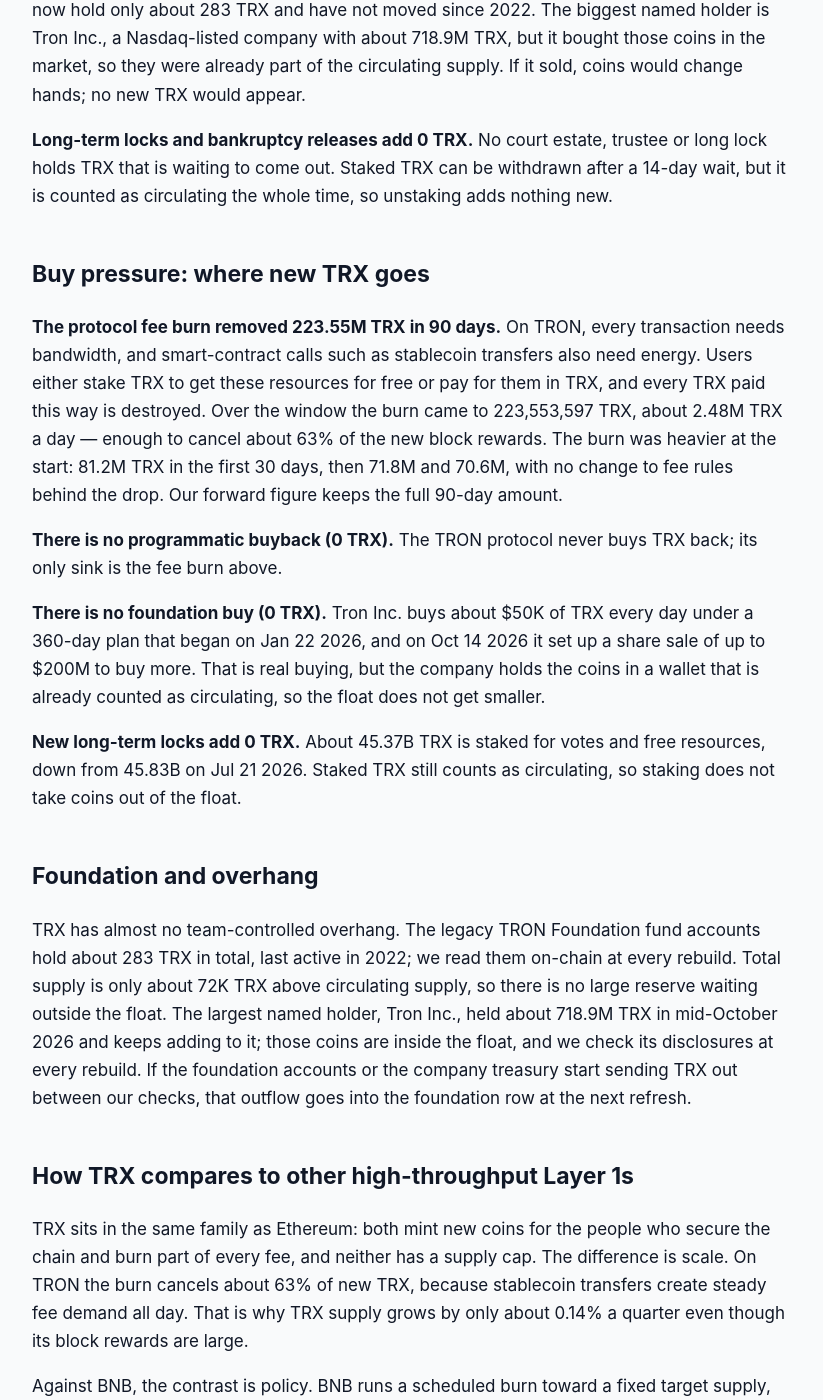
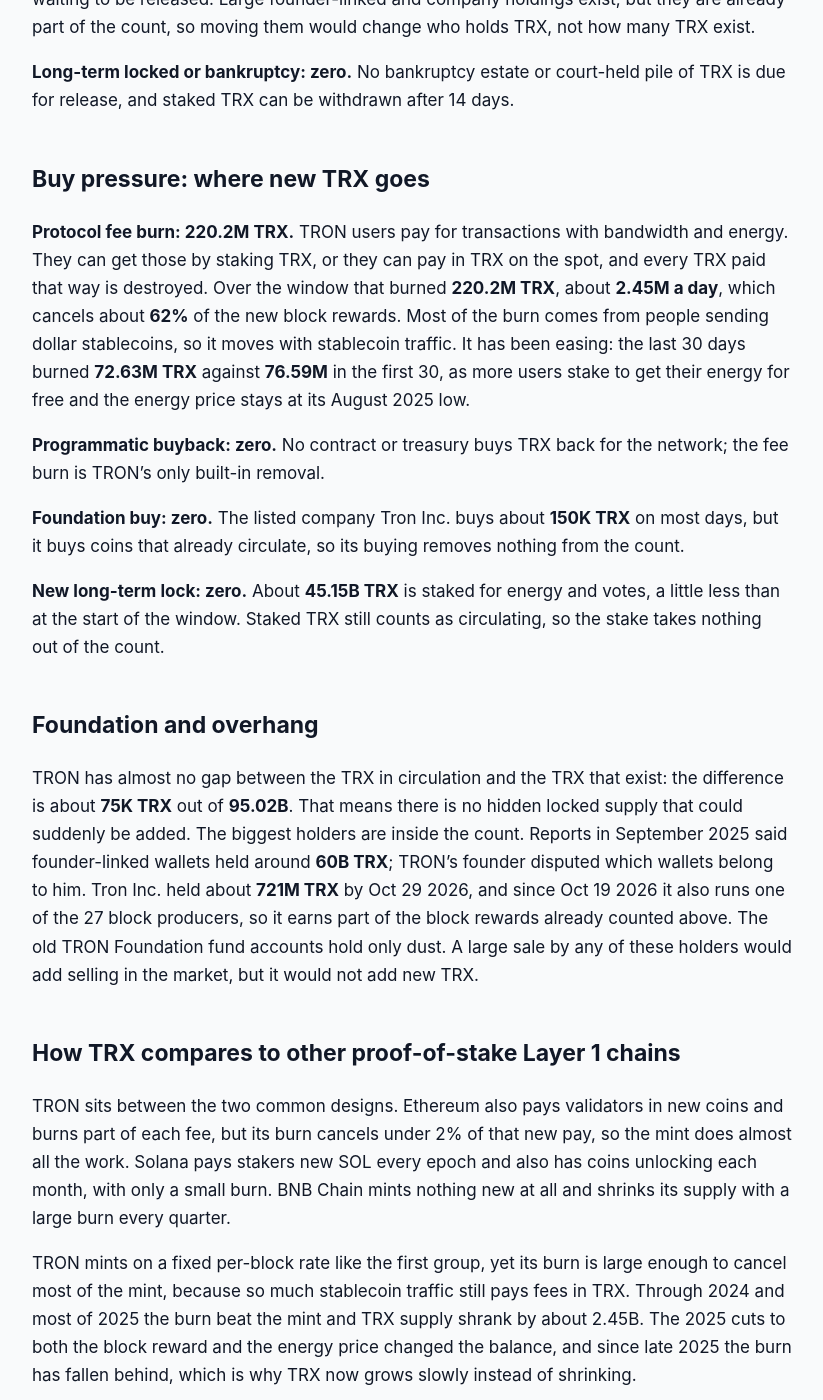
Before and after one commit to jeevansongmy-spec/mrnasdog-articles, a Jekyll site: the page built from crypto/trx-pressure-framework.md, in a window 1280 px wide and 1400 px high, scrolled down 1092 px. Shown: the whole window, without its empty margins (228-1051 px from the left). Built offline with Jekyll 4.4.1, drawn with Linux system fonts in a browser that asks for light colours; some of the changed text lies outside the part shown.

Commit message:
publish: crypto/trx-pressure-framework

```diff
--- a/crypto/trx-pressure-framework.md
+++ b/crypto/trx-pressure-framework.md
@@ -1,6 +1,6 @@
 ---
 title:         "TRX Inflation Analysis · October 2026 · Mixed flows · supply roughly steady"
-description:   "TRX supply is roughly steady: TRON minted 352.4M TRX in block rewards against a 223.55M TRX fee burn, +0.14% net over 90 days and about the same next. No cap."
+description:   "TRON mints 136 TRX a block: 352M new TRX in 90 days against a 220M TRX fee burn, so supply rose +0.14%. No vesting, no buyback and no cap on total supply."
 canonical_url: "https://mrnasdog.com/research/trx/inflation"
 tags:          ["crypto", "trx", "tron", "payments"]
 published:     true
@@ -12,58 +12,64 @@ published:     true
 <!-- main-page -->
 **Main page:** the full TRX coin page — signal, price drivers and the buy/sell questions → [mrnasdog.com/research/trx](https://mrnasdog.com/research/trx)
 
-TRX supply is growing, but only a little. In the 90 days to Oct 19 2026, TRON created **352,395,176 TRX** in block rewards, and its fee burn destroyed **223,553,597 TRX**, so net supply rose **+0.14%** — and the next 90 days look the same. TRX has no supply cap: every block mints 136 new TRX, and only the fee burn pulls coins back out.
+TRX supply is roughly steady: it grew **+0.14%** in the 90 days to Oct 30 2026, and the next 90 days should look the same. TRON mints **136 TRX** with every block and has no supply cap, while every fee paid in TRX is destroyed.
+
+Block rewards added **352.39M TRX**, the fee burn removed **220.2M TRX**, and the net was **+132.19M TRX**. Other public trackers read **+0.09%**, close to our figure.
 
 ## The verdict, in one paragraph
 
-Our ledger reads TRX at **+0.14%** net over the last 90 days and **+0.14%** over the next 90. The inflation monitor reads **+0.11%** for the same stretch, a gap of **0.02 percentage points** — the two agree, so no warning chip is shown. TRON adds **352.4M TRX** every 90 days and burns back **223.55M TRX**, about 63% of it. Label: **a mint-and-burn chain where the burn falls short** — mildly inflationary, with the size of the gap set by how much TRON is used.
+Between Aug 1 and Oct 30 2026 the TRON chain created **352.39M** new TRX and destroyed **220.2M**, so the number of TRX in circulation rose by about **132.19M**, or **+0.14%** of the **95.02B** TRX that exist. Other public trackers show **+0.09%** for the same stretch; the two readings sit only **0.05 points** apart, so the coin page carries no warning note. The label is **mixed flows, supply roughly steady**: the burn is large, but it no longer keeps up with the mint, and TRX has turned from a coin that used to shrink into one that grows slowly.
 
 ## Sell pressure: where new TRX comes from
 
-**Protocol inflation is the only source of new TRX: 352.4M TRX in 90 days.** TRON is run by 27 Super Representatives, elected by TRX holders who stake and vote. Every block pays 8 TRX to the Super Representative that produced it and 128 TRX into a pool shared with the voters, so each block mints 136 TRX. Between Jul 22 and Oct 19 2026 the chain produced 2,591,141 blocks, which works out to 352,395,176 new TRX — about 3.92M TRX a day. Both reward sizes were last set by a holder vote in June 2025. The only change voted in this window, on Aug 28 2026, upgraded the smart-contract engine and did not touch rewards.
+**Protocol inflation: 352.39M TRX.** Every block on TRON, one every three seconds, mints **136 TRX**. The block producer keeps 8 TRX and the other 128 TRX go into a voter reward pool shared by the top 127 candidates and the people who vote for them. That came to about **3.92M TRX a day** across the window. The two numbers were cut from 16 and 160 TRX by a governance vote in June 2025, and no vote since then has touched them.
 
-**Vesting unlocks add 0 TRX.** The 2017 token sale and the early team and foundation shares were released years ago. Circulating TRX equals total TRX within about 72K coins, so there is nothing left on a vesting calendar.
+**Vesting unlocks: zero.** TRON has no vesting calendar left. The 2017 sale and the founding allocations were released long ago, and practically every TRX already counts as circulating.
 
-**Foundation and unscheduled unlocks add 0 TRX.** The old TRON Foundation fund accounts now hold only about 283 TRX and have not moved since 2022. The biggest named holder is Tron Inc., a Nasdaq-listed company with about 718.9M TRX, but it bought those coins in the market, so they were already part of the circulating supply. If it sold, coins would change hands; no new TRX would appear.
+**Foundation and unscheduled unlocks: zero.** No locked pile sits outside the circulating count waiting to be released. Large founder-linked and company holdings exist, but they are already part of the count, so moving them would change who holds TRX, not how many TRX exist.
 
-**Long-term locks and bankruptcy releases add 0 TRX.** No court estate, trustee or long lock holds TRX that is waiting to come out. Staked TRX can be withdrawn after a 14-day wait, but it is counted as circulating the whole time, so unstaking adds nothing new.
+**Long-term locked or bankruptcy: zero.** No bankruptcy estate or court-held pile of TRX is due for release, and staked TRX can be withdrawn after 14 days.
 
 ## Buy pressure: where new TRX goes
 
-**The protocol fee burn removed 223.55M TRX in 90 days.** On TRON, every transaction needs bandwidth, and smart-contract calls such as stablecoin transfers also need energy. Users either stake TRX to get these resources for free or pay for them in TRX, and every TRX paid this way is destroyed. Over the window the burn came to 223,553,597 TRX, about 2.48M TRX a day — enough to cancel about 63% of the new block rewards. The burn was heavier at the start: 81.2M TRX in the first 30 days, then 71.8M and 70.6M, with no change to fee rules behind the drop. Our forward figure keeps the full 90-day amount.
+**Protocol fee burn: 220.2M TRX.** TRON users pay for transactions with bandwidth and energy. They can get those by staking TRX, or they can pay in TRX on the spot, and every TRX paid that way is destroyed. Over the window that burned **220.2M TRX**, about **2.45M a day**, which cancels about **62%** of the new block rewards. Most of the burn comes from people sending dollar stablecoins, so it moves with stablecoin traffic. It has been easing: the last 30 days burned **72.63M TRX** against **76.59M** in the first 30, as more users stake to get their energy for free and the energy price stays at its August 2025 low.
 
-**There is no programmatic buyback (0 TRX).** The TRON protocol never buys TRX back; its only sink is the fee burn above.
+**Programmatic buyback: zero.** No contract or treasury buys TRX back for the network; the fee burn is TRON's only built-in removal.
 
-**There is no foundation buy (0 TRX).** Tron Inc. buys about $50K of TRX every day under a 360-day plan that began on Jan 22 2026, and on Oct 14 2026 it set up a share sale of up to $200M to buy more. That is real buying, but the company holds the coins in a wallet that is already counted as circulating, so the float does not get smaller.
+**Foundation buy: zero.** The listed company Tron Inc. buys about **150K TRX** on most days, but it buys coins that already circulate, so its buying removes nothing from the count.
 
-**New long-term locks add 0 TRX.** About 45.37B TRX is staked for votes and free resources, down from 45.83B on Jul 21 2026. Staked TRX still counts as circulating, so staking does not take coins out of the float.
+**New long-term lock: zero.** About **45.15B TRX** is staked for energy and votes, a little less than at the start of the window. Staked TRX still counts as circulating, so the stake takes nothing out of the count.
 
 ## Foundation and overhang
 
-TRX has almost no team-controlled overhang. The legacy TRON Foundation fund accounts hold about 283 TRX in total, last active in 2022; we read them on-chain at every rebuild. Total supply is only about 72K TRX above circulating supply, so there is no large reserve waiting outside the float. The largest named holder, Tron Inc., held about 718.9M TRX in mid-October 2026 and keeps adding to it; those coins are inside the float, and we check its disclosures at every rebuild. If the foundation accounts or the company treasury start sending TRX out between our checks, that outflow goes into the foundation row at the next refresh.
+TRON has almost no gap between the TRX in circulation and the TRX that exist: the difference is about **75K TRX** out of **95.02B**. That means there is no hidden locked supply that could suddenly be added. The biggest holders are inside the count. Reports in September 2025 said founder-linked wallets held around **60B TRX**; TRON's founder disputed which wallets belong to him. Tron Inc. held about **721M TRX** by Oct 29 2026, and since Oct 19 2026 it also runs one of the 27 block producers, so it earns part of the block rewards already counted above. The old TRON Foundation fund accounts hold only dust. A large sale by any of these holders would add selling in the market, but it would not add new TRX.
 
-## How TRX compares to other high-throughput Layer 1s
+## How TRX compares to other proof-of-stake Layer 1 chains
 
-TRX sits in the same family as Ethereum: both mint new coins for the people who secure the chain and burn part of every fee, and neither has a supply cap. The difference is scale. On TRON the burn cancels about 63% of new TRX, because stablecoin transfers create steady fee demand all day. That is why TRX supply grows by only about 0.14% a quarter even though its block rewards are large.
+TRON sits between the two common designs. Ethereum also pays validators in new coins and burns part of each fee, but its burn cancels under 2% of that new pay, so the mint does almost all the work. Solana pays stakers new SOL every epoch and also has coins unlocking each month, with only a small burn. BNB Chain mints nothing new at all and shrinks its supply with a large burn every quarter.
 
-Against BNB, the contrast is policy. BNB runs a scheduled burn toward a fixed target supply, so its supply is planned to shrink no matter how busy the chain is. TRX has no such target: its supply only shrinks in a quarter when fees burn more than the 136 TRX a block that the chain mints. Against Bitcoin, the contrast is the cap. Bitcoin has a hard limit and halvings that cut new supply on a fixed calendar, while TRX block rewards can only change through a holder vote — and the last one, in June 2025, cut them.
-
-So TRX supply depends on use more than on any schedule. A busy month pushes it toward flat or shrinking; a quiet month, or cheaper fees, lets the mint pull ahead.
+TRON mints on a fixed per-block rate like the first group, yet its burn is large enough to cancel most of the mint, because so much stablecoin traffic still pays fees in TRX. Through 2024 and most of 2025 the burn beat the mint and TRX supply shrank by about 2.45B. The 2025 cuts to both the block reward and the energy price changed the balance, and since late 2025 the burn has fallen behind, which is why TRX now grows slowly instead of shrinking.
 
 ## What to watch in the next 90 days
 
-**Fee-cut proposals.** Two open ideas on TRON's improvement board would lower the fee for changing account permissions (last discussed Oct 7 2026) and for multi-signature transactions (opened Oct 6 2026). Neither has an on-chain vote yet; if they pass, the burn would shrink slightly.
+**Nov 2 2026 — governance proposal 108.** The vote that opened on Oct 30 2026 would switch on a storage change for smart contracts. It does not touch rewards or fees, so the supply count should not move.
 
-**Block-reward votes.** No proposal is pending on-chain as of Oct 20 2026. Any vote that changes the 8 TRX or 128 TRX block rewards would move the 352.4M TRX quarterly mint at once.
+**Open fee-cut proposals.** Community proposals filed in October 2026 would cut the fee for multi-signature transactions from 1 TRX to 0.5 TRX and the fee for changing account permissions from 100 TRX to 8 TRX. Neither has gone to a vote yet. If they pass, the burn shrinks a little.
 
-**The burn trend.** The last 30 days burned 70.6M TRX. If stablecoin traffic moves elsewhere or more users stake for free energy, the burn falls and net inflation rises; a busier chain does the opposite.
+**Talk of a lower block reward.** In the October 2026 review of network fees, community members noted that supply now grows every month and asked whether block rewards should be cut again. No proposal has been filed. A cut like the one in June 2025 would be the biggest single change to this ledger.
 
-**Tron Inc.'s buying.** The company's share sale of up to $200M, set up on Oct 14 2026, and its purchases every day add buyers, but they do not change supply. Tron Inc. said on Oct 19 2026 it had been elected one of the 27 Super Representatives, so it now also earns block rewards.
+**Stablecoin traffic after Oct 29 2026.** After the record exchange hack that day, part of the stolen funds was swapped into TRX, and stablecoin issuers froze many addresses. Any lasting change in how much stablecoin traffic pays fees in TRX would show up directly in the burn.
 
 ## Summary
 
-TRX is mildly inflationary: TRON mints **352.4M TRX** every 90 days in block rewards and burns about **223.55M TRX** in fees, so supply grows about **+0.14%** a quarter, in line with the monitor's **+0.11%**. There are no unlocks, no foundation reserve outside the float and no buyback; the only lever is how much people pay in fees. The key risk is a weaker burn — cheaper fees or fewer paid transfers would let the fixed 136 TRX a block pull further ahead. TRX has no supply cap, and its block rewards can change only by a vote of the Super Representatives.
+TRX supply grew **+0.14%** in the 90 days to Oct 30 2026, and the next 90 days should be about the same.
+
+TRON minted **352.39M TRX** in block rewards and its fee burn destroyed **220.2M TRX**, about 62% of the new coins.
+
+TRX has no vesting, no buyback and no locked supply waiting outside the count, so the mint and the burn are the whole story.
+
+The thing that would change this ledger most is a new vote on block rewards or on fees, and none is scheduled yet.
 
 ---
 
-*MrNasDog Pressure Framework analysis of TRX, Metric 1 — Inflation. Data + explanation only. Not financial advice. Checked Oct 20 2026.*
+*MrNasDog Pressure Framework analysis of TRX, Metric 1 — Inflation. Data + explanation only. Not financial advice. Checked Oct 30 2026.*
```
